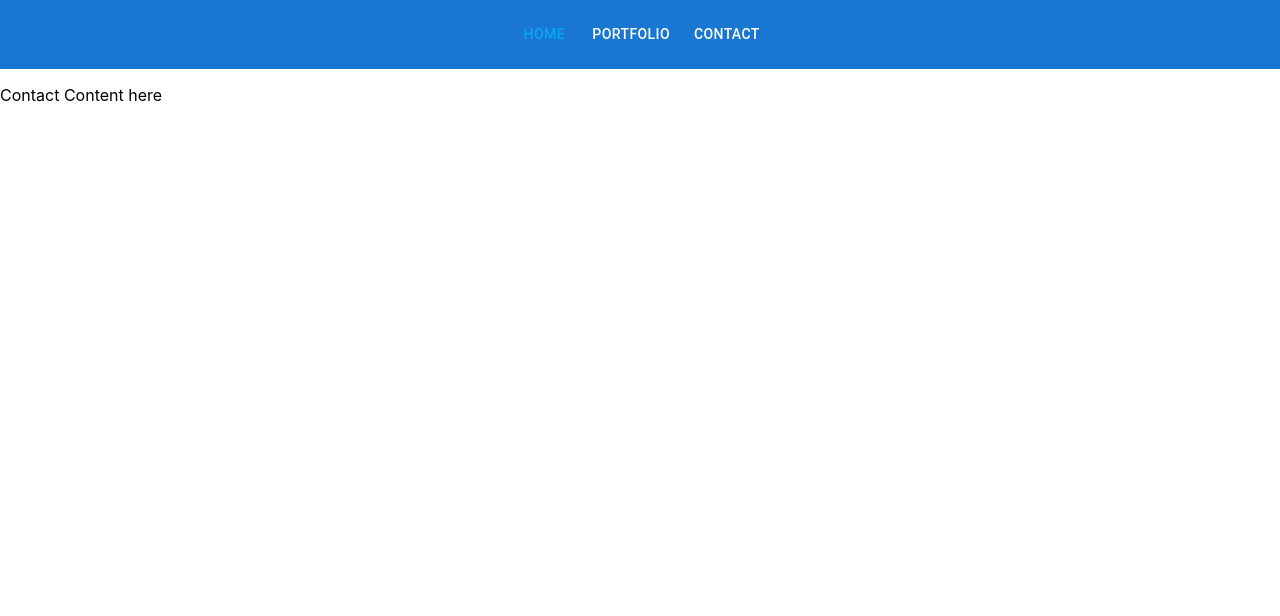
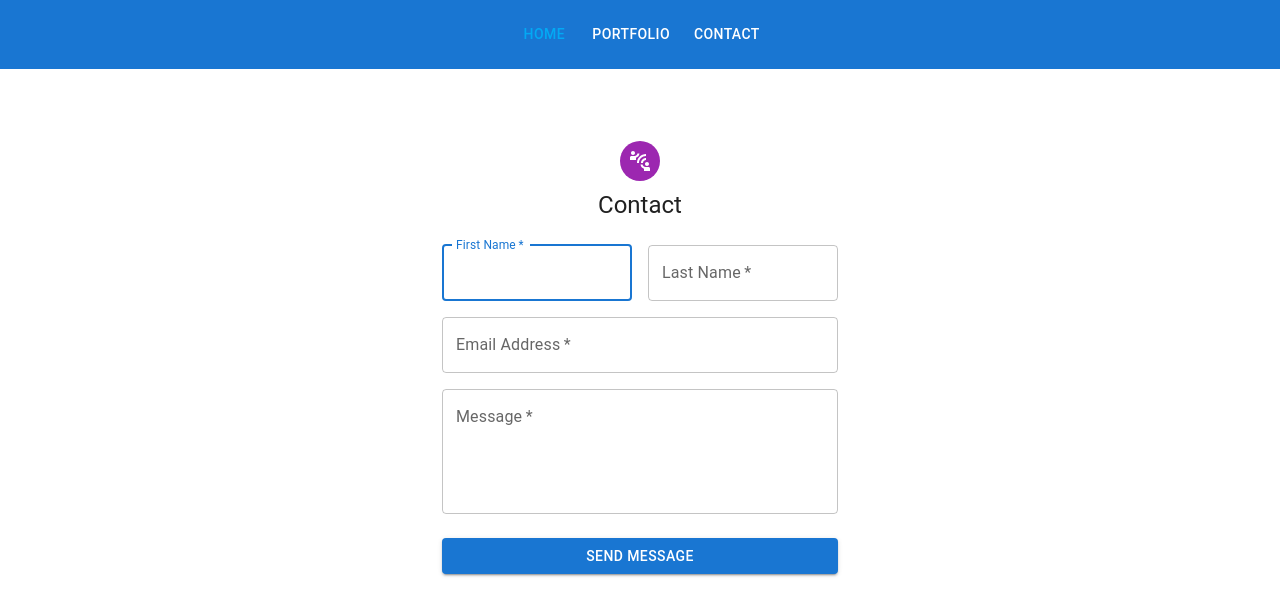
Before and after one commit to Alex-Van-Dijck/Portfolio-react, a React (Create React App) app: page /Contact in a window 1280 px wide. Shown: the top 616 px of the page. Built offline with nearby package versions, Linux system fonts and the light colour scheme.

Commit message:
Added contact syle

```diff
--- a/src/App.tsx
+++ b/src/App.tsx
@@ -52,7 +52,7 @@
 ]);
 
   return (
-    <div>
+    <div >
       <RouterProvider router={router} />
     </div>
   )
--- a/src/components/Menu.module.css
+++ b/src/components/Menu.module.css
@@ -3,6 +3,5 @@
     display: flex;
     gap: 0.5rem;
     justify-content: center;
-    background-color: #1976d2;
-    margin-bottom: 1rem;
+    background-color: #1976d2
 }
--- a/src/components/Pages/ComponentPage/CardPage.module.css
+++ b/src/components/Pages/ComponentPage/CardPage.module.css
@@ -4,4 +4,6 @@
     flex-direction: row;
     gap: 80px;
     flex-wrap: wrap;
+    background-color: #abe5fa;
+    padding-top:1rem;
 }
--- a/src/components/Pages/Contact/Contact.tsx
+++ b/src/components/Pages/Contact/Contact.tsx
@@ -1,10 +1,111 @@
-import React from "react";
+import React from "react";import Avatar from '@mui/material/Avatar';
+import Button from '@mui/material/Button';
+import CssBaseline from '@mui/material/CssBaseline';
+import TextField from '@mui/material/TextField';
+import FormControlLabel from '@mui/material/FormControlLabel';
+import Checkbox from '@mui/material/Checkbox';
+import Link from '@mui/material/Link';
+import Grid from '@mui/material/Grid';
+import Box from '@mui/material/Box';
+import Typography from '@mui/material/Typography';
+import Container from '@mui/material/Container';
+import { createTheme, ThemeProvider } from '@mui/material/styles';
+import ConnectWithoutContactIcon from '@mui/icons-material/ConnectWithoutContact';
+
 
 const ContactPage = () =>{
+
+
+  const theme = createTheme(undefined);
+
+    const handleSubmit = (event: React.FormEvent<HTMLFormElement>) => {
+      event.preventDefault();
+      const data = new FormData(event.currentTarget);
+      console.log({
+        email: data.get('email'),
+        password: data.get('password'),
+      });
+    }
+
     return(
-        <div>
-            Contact Content here
-        </div>
+      <ThemeProvider theme={theme}>
+      <Container component="main" maxWidth="xs">
+        <CssBaseline />
+        <Box
+          sx={{
+            marginTop: 8,
+            display: 'flex',
+            flexDirection: 'column',
+            alignItems: 'center',
+          }}
+        >
+          <Avatar sx={{ m: 1, bgcolor: 'secondary.main' }}>
+            <ConnectWithoutContactIcon />
+          </Avatar>
+          <Typography component="h1" variant="h5">
+            Contact
+          </Typography>
+          <Box component="form" noValidate onSubmit={handleSubmit} sx={{ mt: 3 }}>
+            <Grid container spacing={2}>
+              <Grid item xs={12} sm={6}>
+                <TextField
+                  autoComplete="given-name"
+                  name="firstName"
+                  required
+                  fullWidth
+                  id="firstName"
+                  label="First Name"
+                  autoFocus
+                />
+              </Grid>
+              <Grid item xs={12} sm={6}>
+                <TextField
+                  required
+                  fullWidth
+                  id="lastName"
+                  label="Last Name"
+                  name="lastName"
+                  autoComplete="family-name"
+                />
+              </Grid>
+              <Grid item xs={12}>
+                <TextField
+                  required
+                  fullWidth
+                  id="email"
+                  label="Email Address"
+                  name="email"
+                  autoComplete="email"
+                />
+              </Grid>
+              <Grid item xs={12}>
+                <TextField
+                  minRows={4}
+                  required
+                  fullWidth
+                  name="message"
+                  label="Message"
+                  type="text"
+                  id="message"
+                  size="medium"
+                  multiline
+                  maxRows={7}
+                />
+              </Grid>
+            </Grid>
+            <Button
+              type="submit"
+              fullWidth
+              variant="contained"
+              sx={{ mt: 3, mb: 2 }}
+            >
+              Send message
+            </Button>
+          </Box>
+        </Box>
+
+      </Container>
+    </ThemeProvider>
     )
 }
 
--- a/src/components/Pages/Home/Home.tsx
+++ b/src/components/Pages/Home/Home.tsx
@@ -3,7 +3,7 @@
 
 const Home = () =>{
     return(
-        <div>
+        <div style={{backgroundColor:'#50b9de', height:'100%'}}>
             <Grid container spacing={2}>
                 <Grid item xs={4}>
                     <img src="/Pages/Home/kop_kleiner.png" style={{width:'40%'}}/>
```
Also changed, not shown: src/components/Pages/Contact/Contact.module.css (added).
